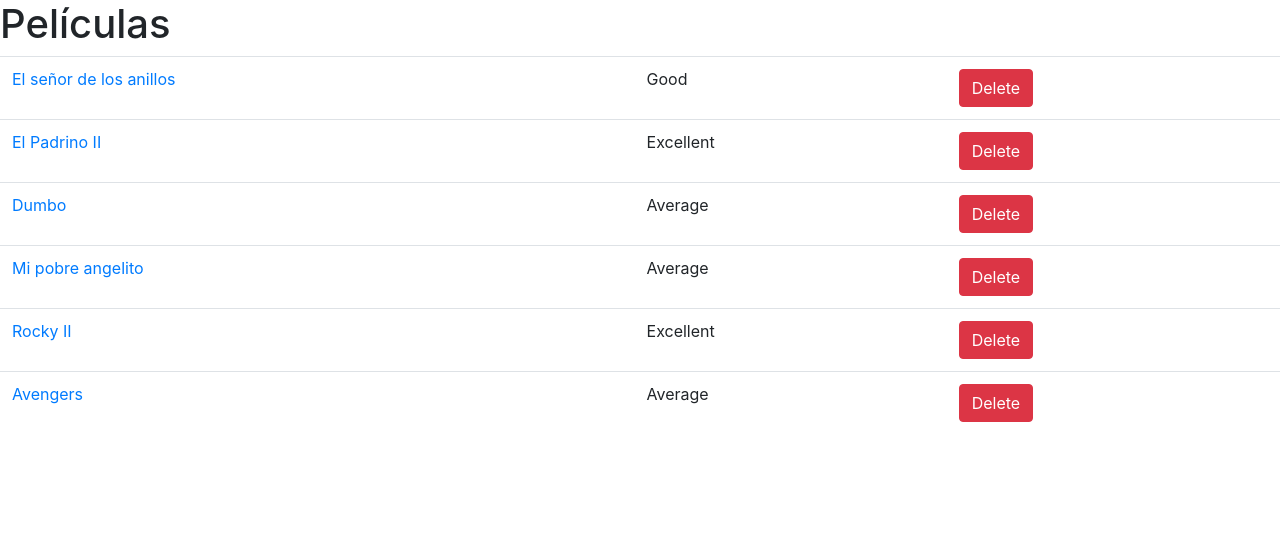
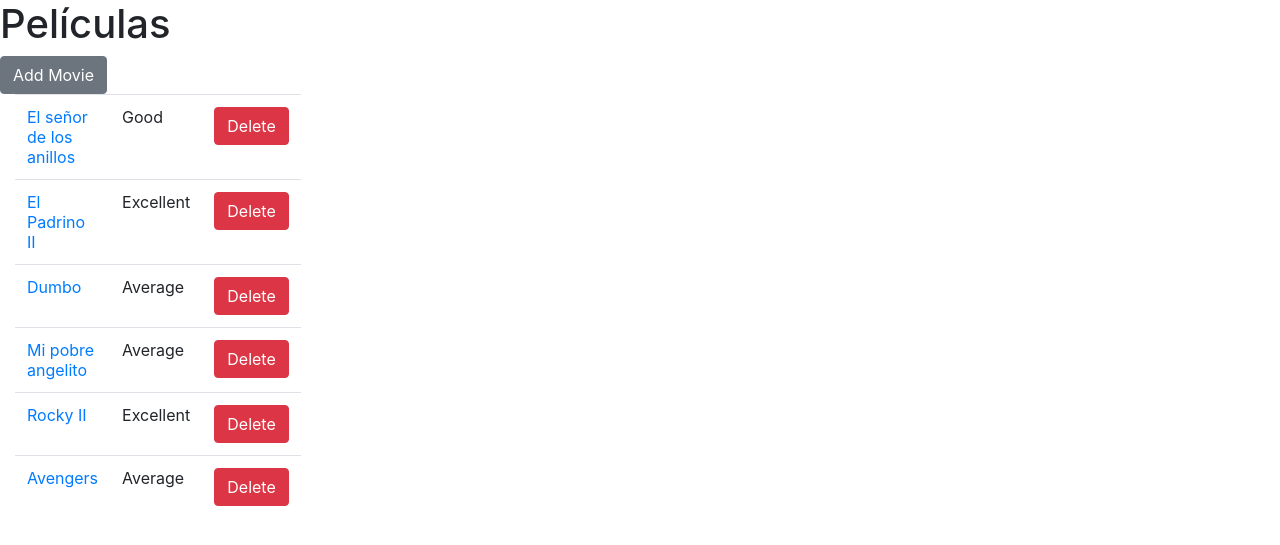
Before and after one commit to Alfredo1427/django-workshop, a Django app: page /movies/list in a window 1280 px wide. Shown: the top 545 px of the page. Run offline with Django 3.2, Linux system fonts and the light colour scheme; data comes from the database, SQL or seed files in the repository; both versions use the stored data as it was after the commit; some libraries are stand-ins or nearby versions.

Commit message:
Added form detail

```diff
--- a/movies/models.py
+++ b/movies/models.py
@@ -11,9 +11,14 @@ class Movie(models.Model):
                        ('4', 'Good'),
                        ('5', 'Excellent'))
 
-    name = models.CharField(max_length=200, unique=True)
+    name = models.CharField(max_length=200, unique=True, verbose_name='Nombre')
     ranking = models.CharField(choices=RANKING_CHOICES,
                                max_length=3,
                                null=True,
-                               blank=True)
-    release_date = models.DateField(default=datetime.now())
+                               blank=True,
+                               verbose_name='Calificación')
+    release_date = models.DateField(default=datetime.now(), verbose_name='Fecha de estreno')
+
+    class Meta:
+        verbose_name = 'Película'
+        verbose_name_plural = 'Películas'
--- a/movies/urls.py
+++ b/movies/urls.py
@@ -1,10 +1,10 @@
 from django.urls import path
 
-from movies.views import movie_list, movie_detail, movie_create, movie_delete
+from movies.views import movie_list, movie_create_or_edit, movie_delete
 
 urlpatterns = [
-    path('create', movie_create, name='movie_create'),
+    path('create', movie_create_or_edit, name='movie_create'),
+    path('edit/<pk>', movie_create_or_edit, name='movie_edit'),
     path('list', movie_list, name='movie_list'),
-    path('detail/<pk>', movie_detail, name='movie_detail'),
     path('delete/<pk>', movie_delete, name='movie_delete'),
 ]
--- a/movies/views.py
+++ b/movies/views.py
@@ -7,17 +7,32 @@ from movies.models import Movie
 
 
 # Create a new movie
-def movie_create(request):
-    movie_form = MovieForm()
+def movie_create_or_edit(request, pk=None):
+    # Views for retrieving existing or new modelform
+    if request.method == 'GET':
+        if pk:
+            print('GET movie with pk')
+            movie = Movie.objects.get(pk=pk)
+            movie_form = MovieForm(instance=movie)
+        else:
+            movie_form = MovieForm()
 
+    # Views for retrieving existing or new modelform
     if request.method == 'POST':
-        movie_form = MovieForm(request.POST)
+        if pk:
+            print('POST movie with pk')
+            movie = Movie.objects.get(pk=pk)
+            movie_form = MovieForm(request.POST, instance=movie)
+        else:
+            movie_form = MovieForm(request.POST)
+
         if movie_form.is_valid():
             movie_form.save()
             messages.success(request, '{}'.format('Película guardada exitosamente'))
             return redirect(movie_list)
         else:
-            print(movie_form.errors)
+            for error in movie_form.errors:
+                print(error)
     return render(request, 'movies/movie_create.html', {'movie_form': movie_form})
 
 
@@ -27,15 +42,9 @@ def movie_list(request):
     return render(request, 'movies/movie_list.html', {'movies': movies})
 
 
-# Get movie detail
-def movie_detail(request, pk):
-    movie = Movie.objects.get(pk=pk)
-    return render(request, 'movies/movie_detail.html', {'movie': movie})
-
-
 # Delete movie
 def movie_delete(request, pk):
     movie = Movie.objects.get(pk=pk)
     movie.delete()
-    messages.success(request, '{}'.format('Película eliminada exitosamente'))
+    messages.success(request, '{}'.format('Película {} eliminada exitosamente'.format(movie.name)))
     return redirect(movie_list)
--- a/templates/base.html
+++ b/templates/base.html
@@ -2,6 +2,11 @@
 <html>
     <head>
         <link rel="stylesheet" href="{% static 'vendor/bootstrap/bootstrap.min.css' %}">
+        <style>
+            .errorlist {
+                color: red;
+            }
+        </style>
     </head>
     <body>
 
--- a/templates/movies/movie_list.html
+++ b/templates/movies/movie_list.html
@@ -2,10 +2,18 @@
 
 {% block content %}
     <h1>Películas</h1>
+
+    <a href="{% url 'movie_create' %}">
+        <button type="button" class="btn btn-labeled btn-secondary">
+            <span class="btn-label"><i class="glyphicon glyphicon-remove"></i></span>Add Movie
+        </button>
+    </a>
+
+    <div class="col-12 col-md-6 col-lg-2">
         <table class="table table-stripped">
             {% for movie in movies %}
                 <tr>
-                <td><a href="{% url 'movie_detail' movie.pk %}">{{ movie.name }}</a></td>
+                    <td><a href="{% url 'movie_edit' movie.pk %}">{{ movie.name }}</a></td>
                     <td>{{ movie.get_ranking_display }}</td>
                     <td><a href="{% url 'movie_delete' movie.pk %}">
                         <button type="button" class="btn btn-labeled btn-danger">
@@ -15,4 +23,5 @@
                 </tr>
             {% endfor %}
         </table>
+    </div>
 {% endblock %}
--- a/workshop_2/settings.py
+++ b/workshop_2/settings.py
@@ -56,6 +56,9 @@ MIDDLEWARE = [
 
 ROOT_URLCONF = 'workshop_2.urls'
 
+LANGUAGE_CODE = 'es'
+
+
 TEMPLATES = [
     {
         'BACKEND': 'django.template.backends.django.DjangoTemplates',
@@ -108,8 +111,6 @@ AUTH_PASSWORD_VALIDATORS = [
 # Internationalization
 # https://docs.djangoproject.com/en/2.2/topics/i18n/
 
-LANGUAGE_CODE = 'en-us'
-
 TIME_ZONE = 'UTC'
 
 USE_I18N = True
```
Also changed, not shown: templates/movies/movie_detail.html (deleted, +0 -7 lines), db.sqlite3. Lines whose indentation alone changed are shown as unchanged.
